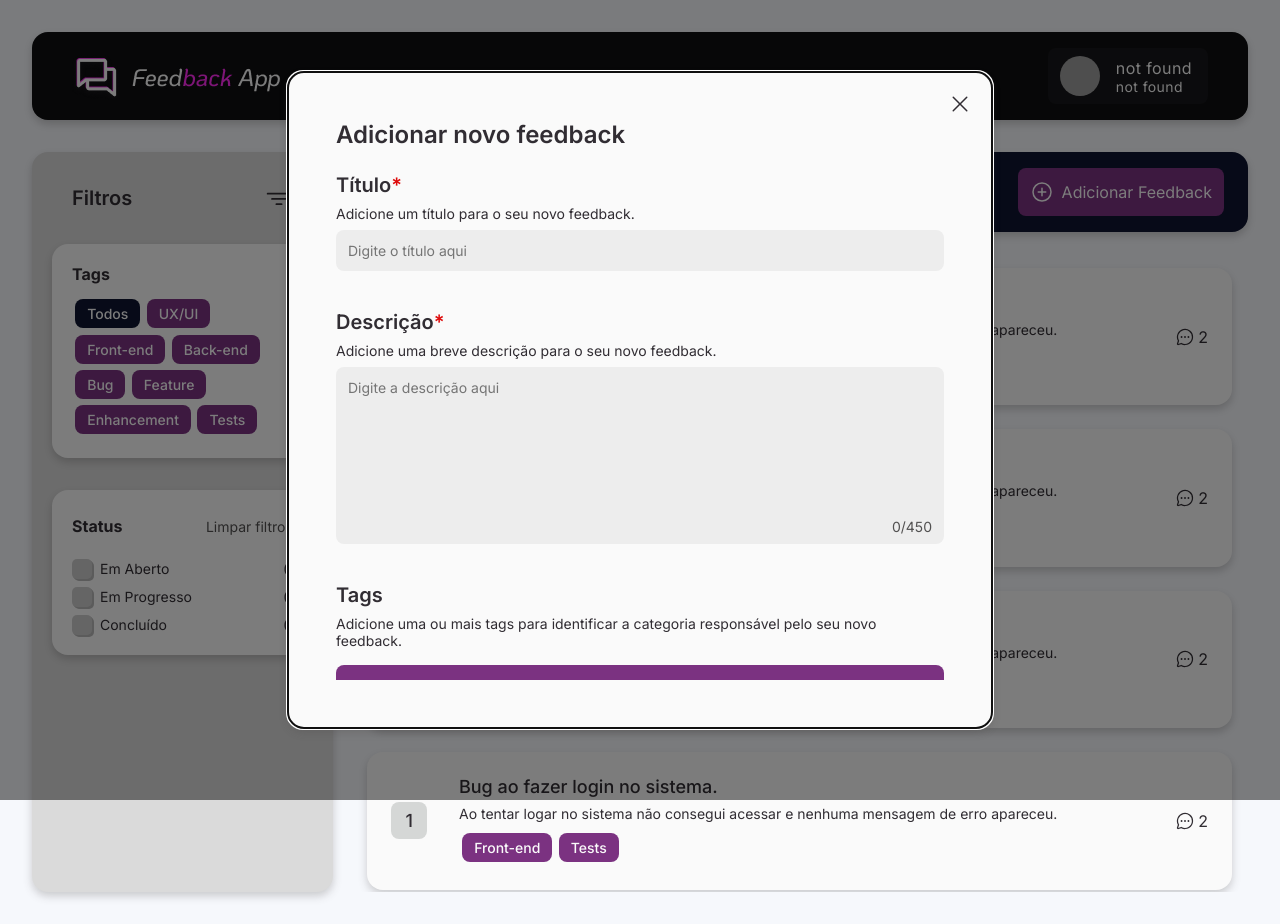
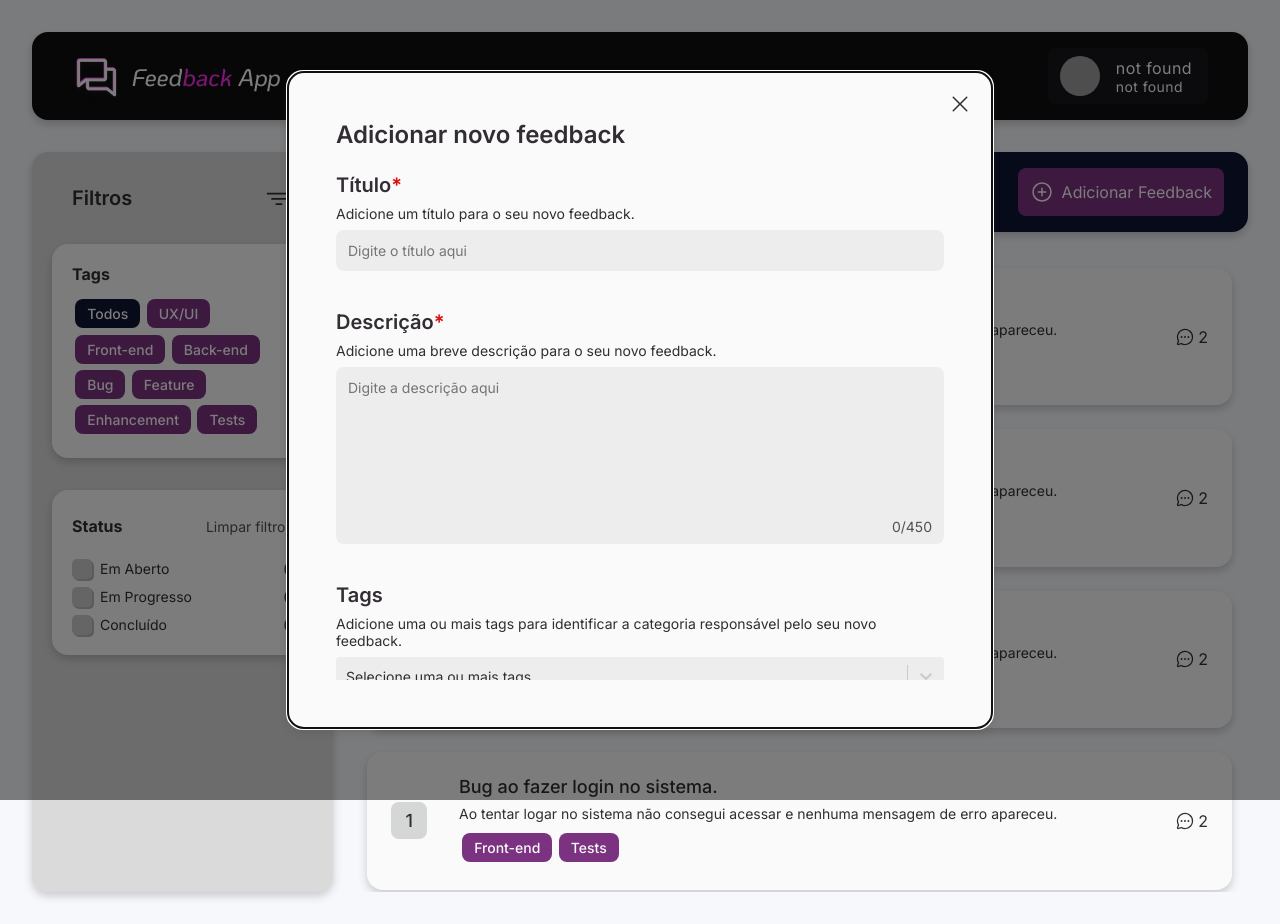
Before and after one commit to Anna-Luiza-Gusmao/feedback-app, a React (Vite) app: page /home in a window 1280 px wide. Both pictures are taken after a click on the button "Adicionar Feedback". Built offline with nearby package versions, Linux system fonts and the light colour scheme; grey boxes are pictures that could not be loaded.

Commit message:
feat: custom tag select for the add feedback modal

```diff
--- a/src/pages/Home/components/ModalAddFeedback/index.tsx
+++ b/src/pages/Home/components/ModalAddFeedback/index.tsx
@@ -3,6 +3,9 @@ import { AddFeedbackButton, Box, CloseButton, DescriptionContainer, ErrorsContai
 import { X } from '@phosphor-icons/react'
 import { useForm } from 'react-hook-form'
 import { useState } from 'react'
+import Select, { StylesConfig, components, NoticeProps } from 'react-select'
+import makeAnimated from 'react-select/animated'
+import { useTheme } from 'styled-components'
 
 interface IModalAddFeedbackProps {
     openAddFeedbackModal: boolean
@@ -18,6 +21,72 @@ type FormValues = {
 export function ModalAddFeedback({ openAddFeedbackModal, setOpenAddFeedbackModal }: IModalAddFeedbackProps) {
     const handleClose = () => setOpenAddFeedbackModal(false)
     const [amountCharactersInDescription, setAmountCharactersInDescription] = useState(0)
+    const tagOptions = [
+        { value: 'Todos', label: 'Todos' },
+        { value: 'UX/UI', label: 'UX/UI' },
+        { value: 'Front-end', label: 'Front-end' },
+        { value: 'Back-end', label: 'Back-end' },
+        { value: 'Bug', label: 'Bug' },
+        { value: 'Feature', label: 'Feature' },
+        { value: 'Enhancement', label: 'Enhancement' },
+        { value: 'Tests', label: 'Tests' },
+    ]
+    const animatedComponents = makeAnimated()
+    const theme = useTheme()
+    const customSelectStyles: StylesConfig = {
+        control: (baseStyles, state) => ({
+            ...baseStyles,
+            border: 'none',
+            outline: state.isFocused ? `2px solid ${theme.colors["purple-300"]}` : 'none',
+            background: theme.colors["gray-150"],
+            fontFamily: 'Inter',
+            fontSize: '0.875rem',
+        }),
+        option: (styles, { isDisabled, isFocused, isSelected }) => {
+            return {
+                ...styles,
+                fontFamily: 'Inter',
+                fontSize: '0.875rem',
+                backgroundColor: isSelected
+                    ? theme.colors["purple-100"]
+                    : isFocused
+                        ? theme.colors["purple-100"]
+                        : undefined,
+                color: isSelected
+                    ? theme.colors.white
+                    : 'black',
+
+                ':active': {
+                    ...styles[':active'],
+                    backgroundColor: !isDisabled
+                        ? isSelected
+                            ? 'none'
+                            : theme.colors["purple-100"]
+                        : undefined,
+                },
+            }
+        },
+        multiValue: (styles) => {
+            return {
+                ...styles,
+                backgroundColor: theme.colors["purple-100"],
+            }
+        },
+        multiValueLabel: (styles) => ({
+            ...styles,
+            color: theme.colors["gray-700"],
+        }),
+        placeholder: (base) => ({
+            ...base,
+            color: theme.colors["gray-700"],
+        })
+    }
+    const CustomNoOptionsMessage = (props:NoticeProps) => (
+        <components.NoOptionsMessage {...props}>
+            <p style={{fontSize: '0.875rem'}}>Não há mais tags para serem selecionadas.</p>
+        </components.NoOptionsMessage>
+    )
+
     const { register, handleSubmit, reset, setValue, formState: { errors } } = useForm<FormValues>()
 
     const handleSubmitNewFeedback = handleSubmit((data) => {
@@ -90,6 +159,17 @@ export function ModalAddFeedback({ openAddFeedbackModal, setOpenAddFeedbackModal
                     <TagsContainer>
                         <label>Tags</label>
                         <p>Adicione uma ou mais tags para identificar a categoria responsável pelo seu novo feedback.</p>
+                        <Select
+                            closeMenuOnSelect={false}
+                            components={{
+                                ...animatedComponents,
+                                NoOptionsMessage: CustomNoOptionsMessage
+                            }}
+                            isMulti
+                            options={tagOptions}
+                            placeholder="Selecione uma ou mais tags"
+                            styles={customSelectStyles}
+                        />
                     </TagsContainer>
 
                     <AddFeedbackButton type='submit'>Adicionar Feedback</AddFeedbackButton>
--- a/src/pages/Home/components/ModalAddFeedback/styles.ts
+++ b/src/pages/Home/components/ModalAddFeedback/styles.ts
@@ -144,6 +144,7 @@ export const AddFeedbackButton = styled.button`
     text-align: center;
     font-size: 0.875rem;
     font-weight: 500;
+    margin: 1rem 0;
 
     color: ${props => props.theme.colors.white};
     border-radius: 8px;
--- a/src/styles/theme/default.ts
+++ b/src/styles/theme/default.ts
@@ -23,6 +23,7 @@ export const defaultTheme = {
         'gray-50': '#F3F3F3',
 
         'purple-400': '#8C1280',
-        'purple-300': '#7B3281'
+        'purple-300': '#7B3281',
+        'purple-100': '#DBCBDC'
     },
 }
```
